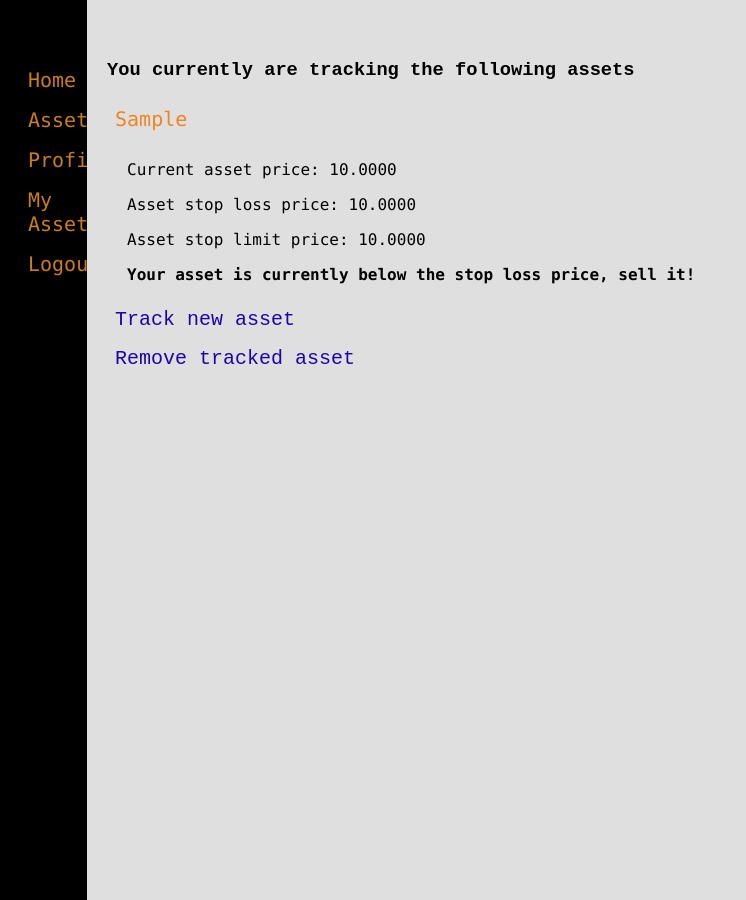
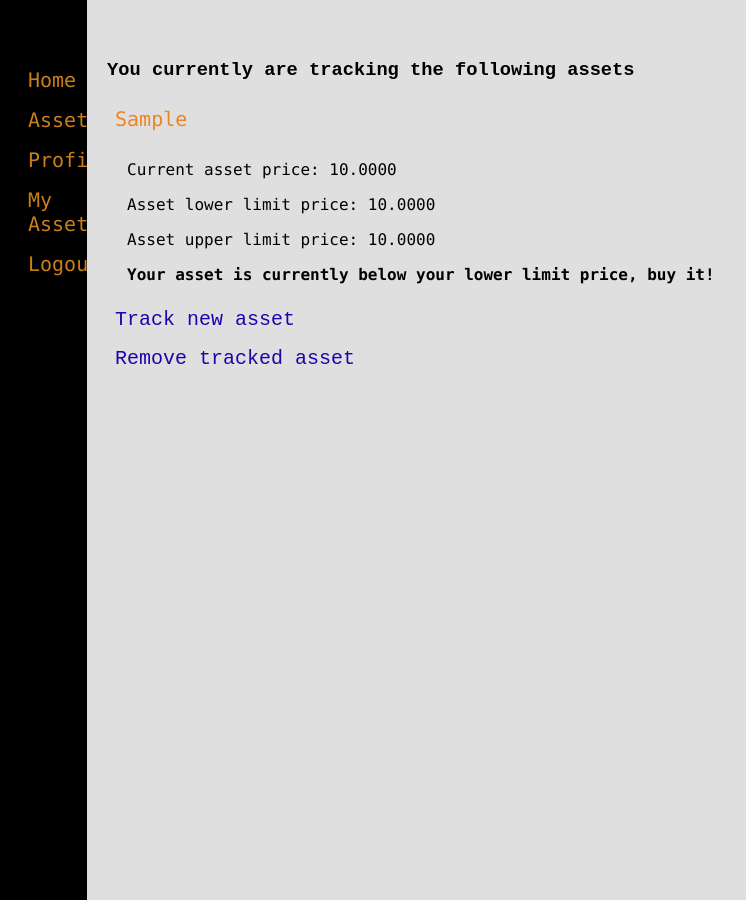
Before and after one commit to viniciusth/inoa-challenge, a Django app: page /profile/assets/ in a window 1280 px wide. Shown: the whole page, without its empty margins (0-746 px from the left). Run offline with Django 3.2, Linux system fonts and the light colour scheme; a user stored in the database is signed in; tables that the repository leaves empty hold one stand-in row (values such as "Sample post").

Commit message:
Renaming some fields

```diff
--- a/assets/forms.py
+++ b/assets/forms.py
@@ -66,16 +66,16 @@ class TickerField(forms.CharField):
 
 class TrackAssetForm(forms.ModelForm):
   ticker = TickerField(max_length = 6, required=True, label='Ticker Symbol')
-  stop_loss_price = forms.DecimalField(max_digits=20, decimal_places=4, label='Stop Loss Price', required=True)
-  stop_limit_price = forms.DecimalField(max_digits=20, decimal_places=4, label='Stop Limit Price', required=True)
+  lower_limit_price = forms.DecimalField(max_digits=20, decimal_places=4, label='Lower Limit Price', required=True)
+  upper_limit_price = forms.DecimalField(max_digits=20, decimal_places=4, label='Upper Limit Price', required=True)
   class Meta:
     model = Asset
-    fields = ['ticker', 'stop_loss_price', 'stop_limit_price']
+    fields = ['ticker', 'lower_limit_price', 'upper_limit_price']
 
   def clean(self):
     cleaned_data = super().clean()
-    if cleaned_data.get('ticker') != None and cleaned_data['ticker'] != '' and cleaned_data.get('stop_loss_price') > cleaned_data.get('stop_limit_price'):
-      raise  ValidationError("The stop loss price can't be bigger than the stop limit price.")
+    if cleaned_data.get('ticker') != None and cleaned_data['ticker'] != '' and cleaned_data.get('lower_limit_price') > cleaned_data.get('upper_limit_price'):
+      raise  ValidationError("The lower limit price can't be bigger than the upper limit price.")
     return cleaned_data
 
 
@@ -83,8 +83,8 @@ class TrackAssetForm(forms.ModelForm):
     self.cleaned_data = self.clean()
     asset = Asset(
       ticker = self.cleaned_data['ticker'],
-      stop_loss_price = self.cleaned_data['stop_loss_price'],
-      stop_limit_price = self.cleaned_data['stop_limit_price'],
+      lower_limit_price = self.cleaned_data['lower_limit_price'],
+      upper_limit_price = self.cleaned_data['upper_limit_price'],
       user = User.objects.get(id = kwargs['id'])
     )
     if commit:
--- a/assets/models.py
+++ b/assets/models.py
@@ -9,7 +9,7 @@ class Asset(models.Model):
     on_delete=models.CASCADE,
   )
   price = models.DecimalField(max_digits=20, decimal_places=4, null=True)
-  stop_loss_price = models.DecimalField(max_digits=20, decimal_places=4, null=True)
-  stop_limit_price = models.DecimalField(max_digits=20, decimal_places=4, null=True)
+  lower_limit_price = models.DecimalField(max_digits=20, decimal_places=4, null=True)
+  upper_limit_price = models.DecimalField(max_digits=20, decimal_places=4, null=True)
   def __str__(self):
     return '{0}'.format(self.ticker)
--- a/assets/templates/assets.html
+++ b/assets/templates/assets.html
@@ -12,12 +12,12 @@
           </div>
           <div class="asset">
             <p>Current asset price: {{asset.price}}</p>
-            <p>Asset stop loss price: {{asset.stop_loss_price}}</p>
-            <p>Asset stop limit price: {{asset.stop_limit_price}}</p>
-            {% if asset.price <= asset.stop_loss_price %}
-              <p><b>Your asset is currently below the stop loss price, sell it!</b></p>
-            {% elif asset.price >= asset.stop_limit_price %}
-              <p><b>Your asset is currently above the stop limit price, sell it!</b></p>
+            <p>Asset lower limit price: {{asset.lower_limit_price}}</p>
+            <p>Asset upper limit price: {{asset.upper_limit_price}}</p>
+            {% if asset.price <= asset.lower_limit_price %}
+              <p><b>Your asset is currently below your lower limit price, buy it!</b></p>
+            {% elif asset.price >= asset.upper_limit_price %}
+              <p><b>Your asset is currently above your upper limit price, sell it!</b></p>
             {% else %}
               <p>Your asset is currently within its price limits.</p>
             {% endif %}
```
Also changed, not shown: assets/tasks.py (+4 -4 lines), assets/tests.py (+10 -10 lines), assets/migrations/0003_auto_20210307_2101.py (added).
